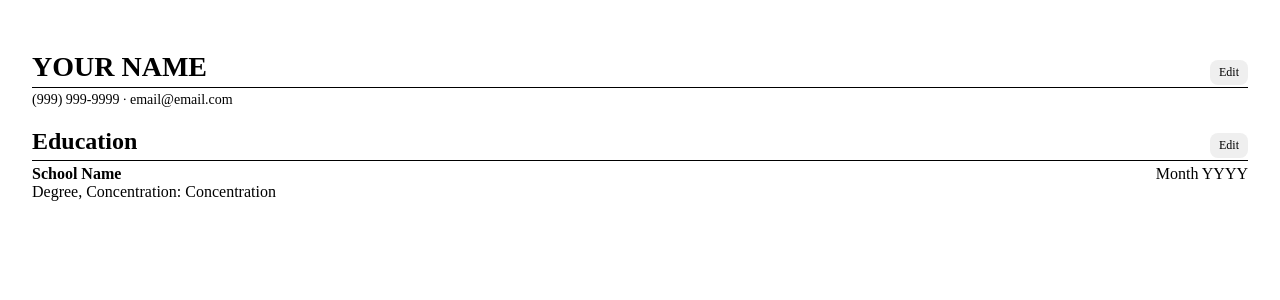
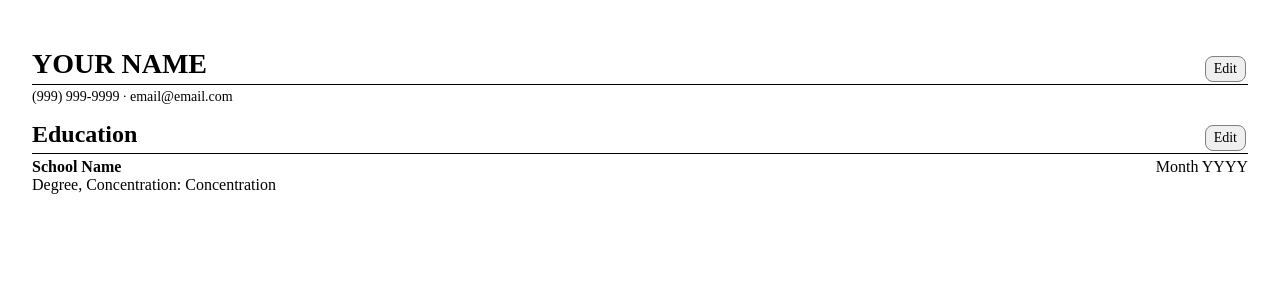
Before and after one commit to crolfs47/odin-react-cv, a React (Vite) app: page / in a window 1280 px wide. Shown: the top 300 px of the page. Built offline with nearby package versions, Linux system fonts and the light colour scheme.

Commit message:
Add CSS styling to education and personal info forms

```diff
--- a/src/App.css
+++ b/src/App.css
@@ -29,12 +29,14 @@
 h1 {
   font-size: 28px;
   align-items: baseline;
+  margin-top: 4px;
   margin-bottom: 4px;
 }
 
 h2 {
   font-size: 24px;
   align-items: baseline;
+  margin-top: 4px;
   margin-bottom: 4px;
 }
 
@@ -44,11 +46,11 @@ h2 {
 
 button {
   border-radius: 8px;
-  border: 1px solid transparent;
+  border: 1px solid gray;
   padding: 4px 8px;
-  margin-bottom: 2px;
+  margin: 2px;
   height: fit-content;
-  font-size: 12px;
+  font-size: 14px;
   font-weight: 500;
   font-family: inherit;
   /* background-color: #1a1a1a; */
@@ -57,8 +59,39 @@ button {
 }
 button:hover {
   border-color: black;
+  opacity: 75%;
 }
 button:focus,
 button:focus-visible {
   outline: 4px auto -webkit-focus-ring-color;
 }
+
+input {
+  margin-left: 6px;
+}
+
+.section-container {
+  margin-top: 12px;
+  margin-bottom: 12px;
+}
+
+form {
+  margin-top: 12px;
+}
+
+.form-container {
+  background-color: rgba(222, 237, 228, 0.51);
+  padding: 6px;
+  margin-top: 6px;
+  margin-bottom: 6px;
+  border-radius: 8px;
+}
+
+.form-item {
+  margin-top: 6px;
+  margin-bottom: 6px;
+}
+
+.form-buttons {
+  margin-top: 6px;
+}
--- a/src/components/EducationInfo.jsx
+++ b/src/components/EducationInfo.jsx
@@ -17,7 +17,7 @@ function EducationInfo({
   return (
     <>
       {!isEdit ? (
-        <div>
+        <div className="section-container">
           <div className="bottom-border flex space-between">
             <h2>Education</h2>
             <button onClick={handleEdit}>Edit</button>
@@ -34,7 +34,7 @@ function EducationInfo({
           </div>
         </div>
       ) : (
-        <div>
+        <div className="form-container">
           <EducationInfoForm
             onEducationSubmit={(info) => {
               handleUpdate(info);
--- a/src/components/EducationInfoForm.jsx
+++ b/src/components/EducationInfoForm.jsx
@@ -24,7 +24,7 @@ export default function EducationInfoForm({ onEducationSubmit }) {
     <>
       <h2 className="bottom-border">Education</h2>
       <form onSubmit={handleSubmit}>
-        <div>
+        <div className="form-item">
           <label>
             School Name:
             <input
@@ -35,7 +35,7 @@ export default function EducationInfoForm({ onEducationSubmit }) {
           </label>
         </div>
 
-        <div>
+        <div className="form-item">
           <label>
             Degree Type:
             <input
@@ -46,7 +46,7 @@ export default function EducationInfoForm({ onEducationSubmit }) {
           </label>
         </div>
 
-        <div>
+        <div className="form-item">
           <label>
             Concentration:
             <input
@@ -57,7 +57,7 @@ export default function EducationInfoForm({ onEducationSubmit }) {
           </label>
         </div>
 
-        <div>
+        <div className="form-item">
           <label>
             Graduation Date:
             <input
@@ -67,9 +67,10 @@ export default function EducationInfoForm({ onEducationSubmit }) {
             ></input>
           </label>
         </div>
-
-        <button type="submit"> Submit </button>
-        <button type="button"> Cancel </button>
+        <div className="form-buttons">
+          <button type="submit"> Submit </button>
+          <button type="button"> Cancel </button>
+        </div>
       </form>
     </>
   );
--- a/src/components/PersonalInfo.jsx
+++ b/src/components/PersonalInfo.jsx
@@ -11,7 +11,7 @@ function PersonalInfo({ firstName, lastName, phone, email, handleUpdate }) {
   return (
     <>
       {!isEdit ? (
-        <div>
+        <div className="section-container">
           <div className="bottom-border flex space-between">
             <h1 className="uppercase">{firstName} {lastName}</h1>
             <button onClick={handleEdit}>Edit</button>
@@ -21,7 +21,7 @@ function PersonalInfo({ firstName, lastName, phone, email, handleUpdate }) {
           </div>
         </div>
       ) : (
-        <div>
+        <div className="form-container">
           <PersonalInfoForm
             onInfoSubmit={(info) => {
               handleUpdate(info);
--- a/src/components/PersonalInfoForm.jsx
+++ b/src/components/PersonalInfoForm.jsx
@@ -24,7 +24,7 @@ export default function PersonalInfoForm({ onInfoSubmit }) {
     <>
       <h1 className="bottom-border">Personal Information</h1>
       <form onSubmit={handleSubmit}>
-        <div>
+        <div className="form-item">
           <label>
             First Name:
             <input
@@ -35,7 +35,7 @@ export default function PersonalInfoForm({ onInfoSubmit }) {
           </label>
         </div>
 
-        <div>
+        <div className="form-item">
           <label>
             Last Name:
             <input
@@ -46,7 +46,7 @@ export default function PersonalInfoForm({ onInfoSubmit }) {
           </label>
         </div>
 
-        <div>
+        <div className="form-item">
           <label>
             Phone Number:
             <input
@@ -57,7 +57,7 @@ export default function PersonalInfoForm({ onInfoSubmit }) {
           </label>
         </div>
 
-        <div>
+        <div className="form-item">
           <label>
             Email:
             <input
@@ -68,8 +68,10 @@ export default function PersonalInfoForm({ onInfoSubmit }) {
           </label>
         </div>
 
-        <button type="submit"> Submit </button>
-        <button type="button"> Cancel </button>
+        <div className="form-buttons">
+          <button type="submit"> Submit </button>
+          <button type="button"> Cancel </button>
+        </div>
       </form>
     </>
   );
```
